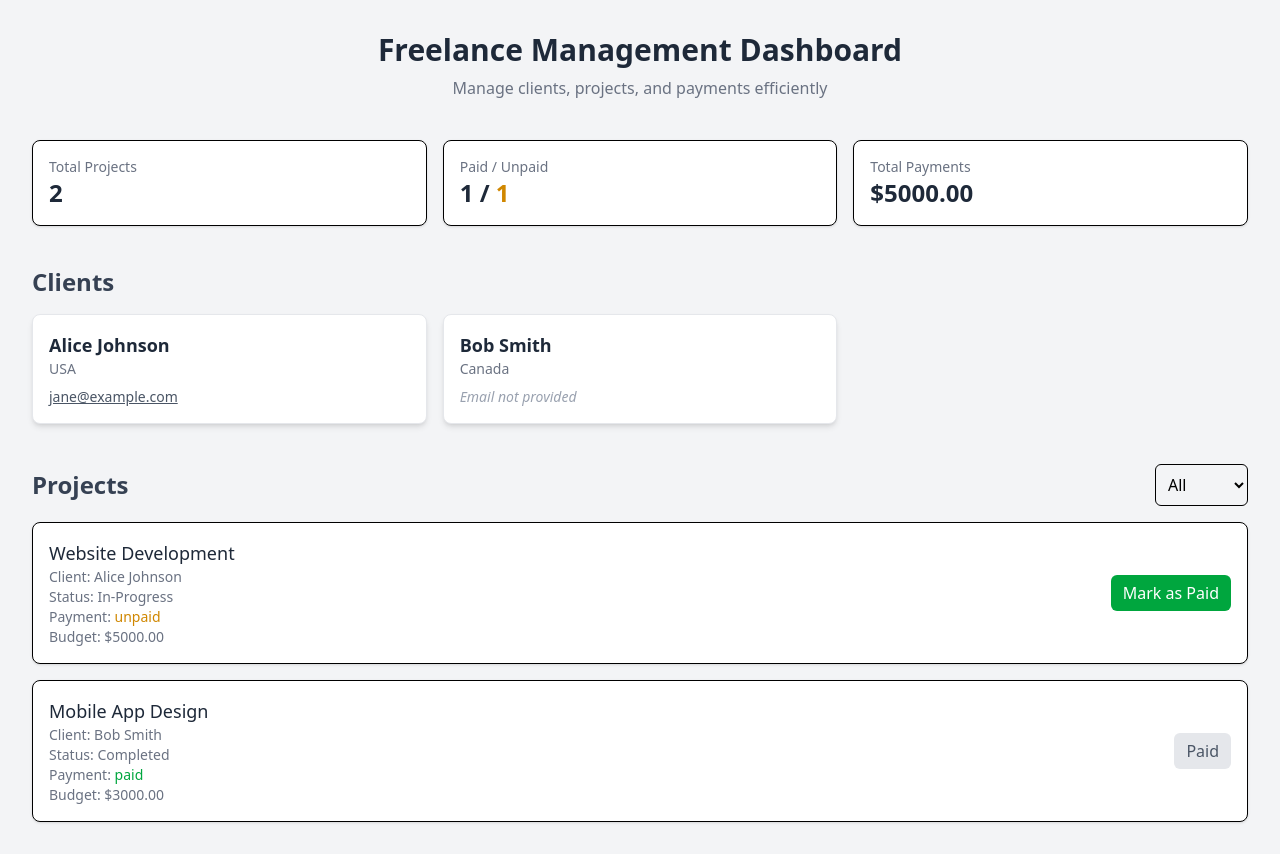
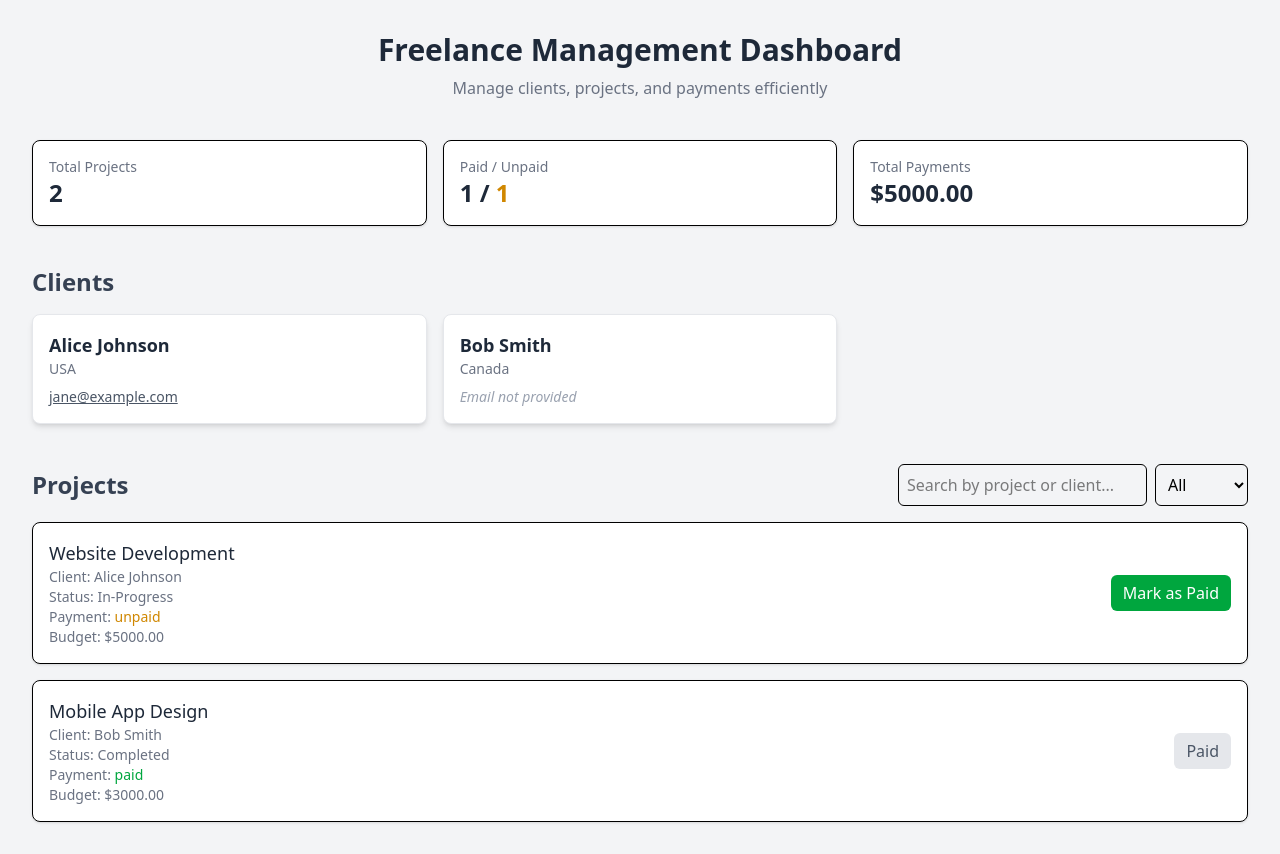
Before and after one commit to Isingizwe12/Freelance-Management-Dashboard, a React (Vite) app: page / in a window 1280 px wide. Built offline with nearby package versions, Linux system fonts and the light colour scheme.

Commit message:
added search bar to filter projects by title or client
- Implemented search input in Dashboard to filter projects in real time
- Search matches project titles and client names
- Works together with existing payment status filter
- Improves user experience for finding specific projects quickly

```diff
--- a/src/components/Dashboard.tsx
+++ b/src/components/Dashboard.tsx
@@ -7,6 +7,7 @@ import DashboardStats from "./DashboardStats";
 const Dashboard: React.FC = () => {
   const context = useContext(AppContext);
   const [filter,setFilter]=useState<"all"| "paid" |"unpaid">("all");
+  const [searchTerm, setSearchTerm] = useState("");
 
   if (!context) {
     return <p className="text-red-500 text-center mt-10">Error: AppContext not found</p>;
@@ -15,9 +16,16 @@ const Dashboard: React.FC = () => {
   const { state } = context;
   const { clients, projects, payments } = state;
 
-  const filteredProjects=state.projects.filter((project)=>{
-    if(filter==="all") return true;
-    return project.paymentStatus===filter;
+ const filteredProjects = projects.filter((project) => {
+  // Filter by payment status
+  if (filter !== "all" && project.paymentStatus !== filter) return false;
+
+  // Filter by search term
+  const client = clients.find((c) => c.id === project.clientId);
+  const projectMatches = project.title.toLowerCase().includes(searchTerm.toLowerCase());
+  const clientMatches = client?.name.toLowerCase().includes(searchTerm.toLowerCase()) ?? false;
+
+  return projectMatches || clientMatches;
 });
 
   return (
@@ -51,7 +59,17 @@ const Dashboard: React.FC = () => {
        <div className="flex justify-between items-center mb-4">
   <h2 className="text-2xl font-semibold text-gray-700">Projects</h2>
 
-          {/* ✅ Dropdown filter */}
+  <div className="flex gap-2">
+    {/* Search Input */}
+    <input
+      type="text"
+      placeholder="Search by project or client..."
+      value={searchTerm}
+      onChange={(e) => setSearchTerm(e.target.value)}
+      className="border rounded-md p-2"
+    />
+
+    {/* Payment Filter Dropdown */}
     <select
       value={filter}
       onChange={(e) => setFilter(e.target.value as "all" | "paid" | "unpaid")}
@@ -62,8 +80,10 @@ const Dashboard: React.FC = () => {
       <option value="unpaid">Unpaid</option>
     </select>
   </div>
+</div>
 
-        {/* ✅ Pass filtered projects */}
+
+        {/*  Pass filtered projects */}
         <ProjectList projects={filteredProjects} />
       </section>
     </div>
```
Lines whose indentation alone changed are shown as unchanged.
